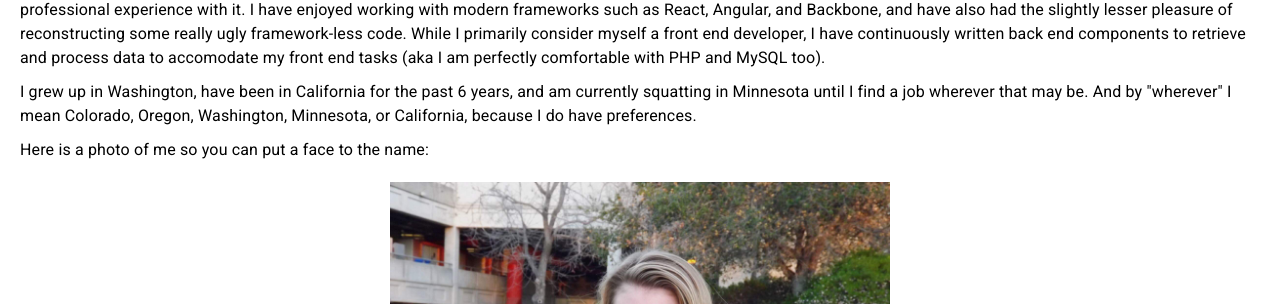
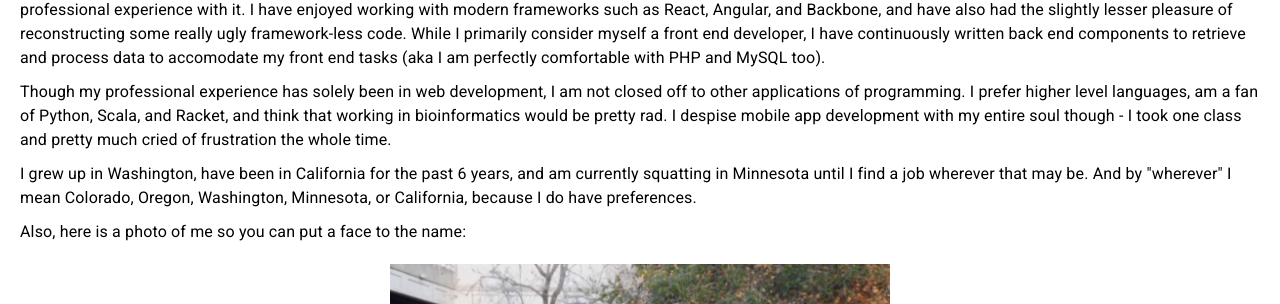
Before and after one commit to nat82alie/natwebsite, a React (Create React App) app in the folder natwebsite/: page / in a window 1280 px wide. Shown: the part 296-600 px from the top of the page. Built offline with nearby package versions, Linux system fonts and the light colour scheme.

Commit message:
Add career interests to bio

```diff
--- a/natwebsite/package.json
+++ b/natwebsite/package.json
@@ -5,6 +5,7 @@
   "dependencies": {
     "@material-ui/core": "^4.11.0",
     "@material-ui/icons": "^4.9.1",
+    "@material-ui/styles": "^4.10.0",
     "@testing-library/jest-dom": "^4.2.4",
     "@testing-library/react": "^9.3.2",
     "@testing-library/user-event": "^7.1.2",
--- a/natwebsite/src/app/home/home.js
+++ b/natwebsite/src/app/home/home.js
@@ -24,12 +24,18 @@ class Home extends Component {
           retrieve and process data to accomodate my front end tasks (aka I am perfectly comfortable with PHP and MySQL too).
         </Typography>
         <Typography variant="body1" className="home-typography">
+          Though my professional experience has solely been in web development, I am not closed off to other applications of
+          programming. I prefer higher level languages, am a fan of Python, Scala, and Racket, and think that working in bioinformatics
+          would be pretty rad. I despise mobile app development with my entire soul though - I took one class and pretty much
+          cried of frustration the whole time.
+        </Typography>
+        <Typography variant="body1" className="home-typography">
           I grew up in Washington, have been in California for the past 6 years, and am currently squatting in Minnesota
           until I find a job wherever that may be. And by "wherever" I mean Colorado, Oregon, Washington, Minnesota, or California,
           because I do have preferences.
         </Typography>
         <Typography variant="body1" className="home-typography">
-          Here is a photo of me so you can put a face to the name:
+          Also, here is a photo of me so you can put a face to the name:
         </Typography>
         <div id="natalie-pic-container">
           <img id="natalie-pic" src={PicOfMe} alt="Natalie Wagner"/>
--- a/natwebsite/src/app/navbar/navbar.css
+++ b/natwebsite/src/app/navbar/navbar.css
@@ -22,6 +22,7 @@
   width: 100%;
   height: 50px;
   background-color: maroon;
+  /* https://www.w3schools.com/cssref/css_colors.asp */
   /* darkorange gold firebrick khaki maroon */
   /* border: 1px solid darkgrey; */
   /* background-color: lightblue; */
```
Also changed, not shown: natwebsite/public/manifest.json.
